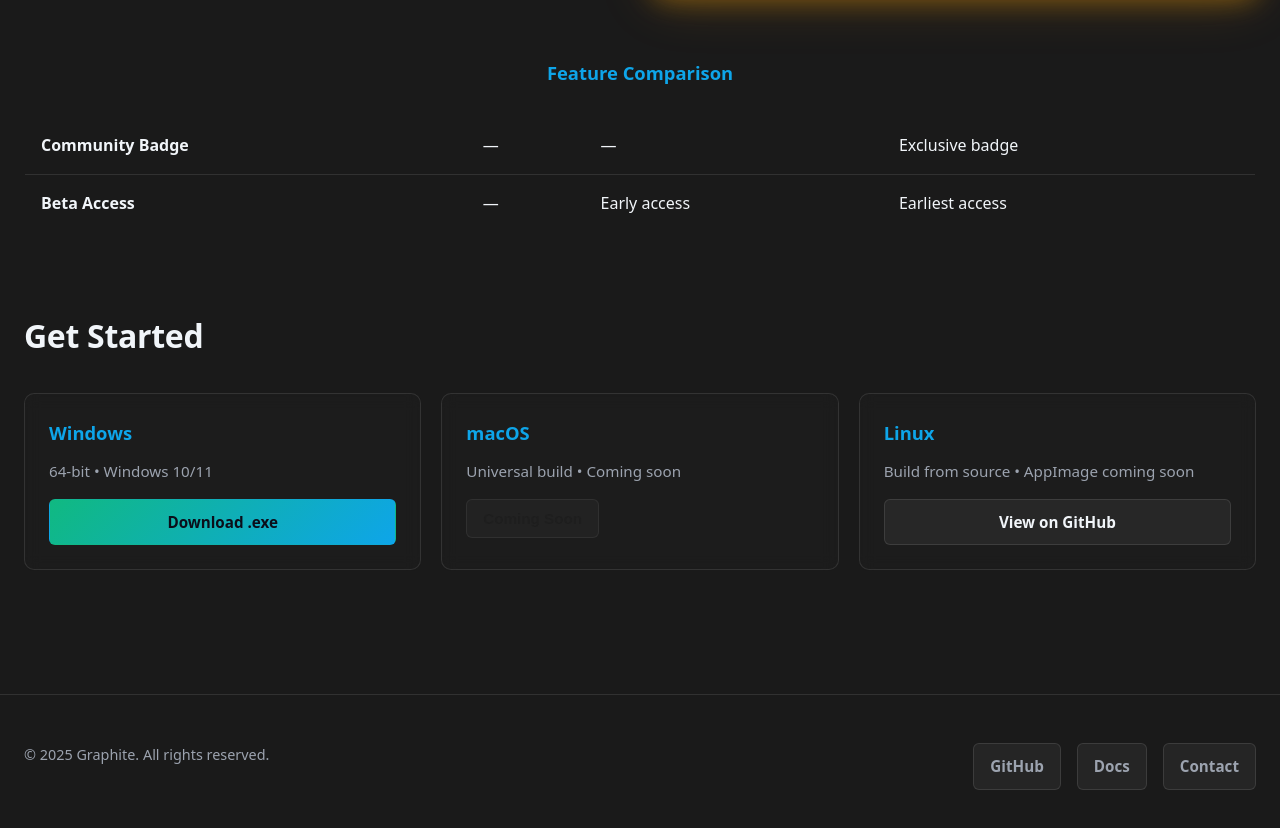
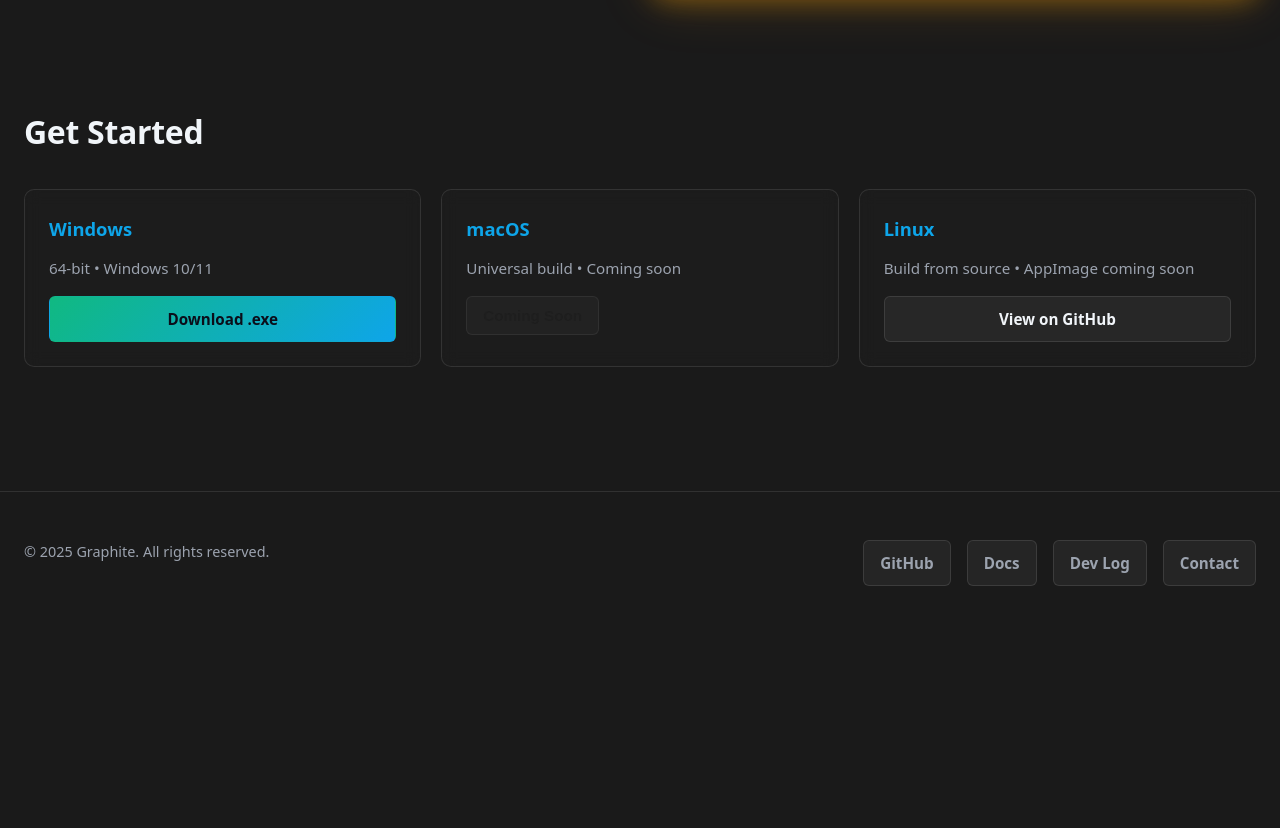
Before and after one commit to dovvnloading/Graphite-Site, a plain HTML site: page index.html in a window 1280 px wide. Shown: the part 4038-4866 px from the top of the page. After the commit the page ends 4672 px from the top, so only its background shows below. Drawn offline with Linux system fonts and the light colour scheme.

Commit message:
Update index.html

```diff
--- a/index.html
+++ b/index.html
@@ -304,37 +304,6 @@
       color: var(--text-muted);
       font-size: 0.95rem;
       line-height: 1.6;
-    }
-
-    .pricing-table {
-      width: 100%;
-      border-collapse: collapse;
-      border: 1px solid var(--line);
-      border-radius: 10px;
-      overflow: hidden;
-      margin: 28px 0;
-    }
-
-    .pricing-table th,
-    .pricing-table td {
-      padding: 16px;
-      text-align: left;
-      border-bottom: 1px solid var(--line);
-    }
-
-    .pricing-table th {
-      background: rgba(255, 255, 255, 0.04);
-      font-weight: 700;
-      color: var(--node-response);
-    }
-
-    .pricing-table td:first-child {
-      font-weight: 600;
-      color: var(--text);
-    }
-
-    .pricing-table tr:last-child td {
-      border-bottom: none;
     }
 
     .pricing-card {
@@ -725,26 +694,6 @@
         </div>
 
       </div>
-
-      <div style="margin-top: 60px;">
-        <h3 style="margin-bottom: 20px; text-align: center;">Feature Comparison</h3>
-        <table class="pricing-table">
-          <thead>
-            <tr>
-              <td>Community Badge</td>
-              <td>—</td>
-              <td>—</td>
-              <td>Exclusive badge</td>
-            </tr>
-            <tr>
-              <td>Beta Access</td>
-              <td>—</td>
-              <td>Early access</td>
-              <td>Earliest access</td>
-            </tr>
-          </tbody>
-        </table>
-      </div>
     </section>
 
     <section id="download" class="container">
@@ -773,6 +722,7 @@
       <div style="display: flex; gap: 16px; flex-wrap: wrap;">
         <a class="btn" href="https://github.com/dovvnloading/Graphite" target="_blank" rel="noopener">GitHub</a>
         <a class="btn" href="https://github.com/dovvnloading/Graphite-Site/blob/main/Documentation.md" target="_blank" rel="noopener">Docs</a>
+        <a class="btn" href="https://dovvnloading.github.io/Graphite-Site/Change_Log.html" target="_blank" rel="noopener">Dev Log</a>
         <a class="btn" href="mailto:dev.graphite@gmail.com">Contact</a>
       </div>
     </footer>
```
